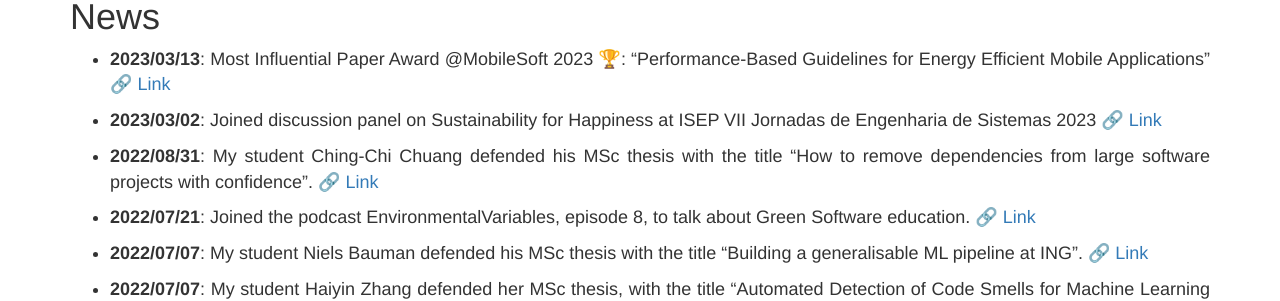
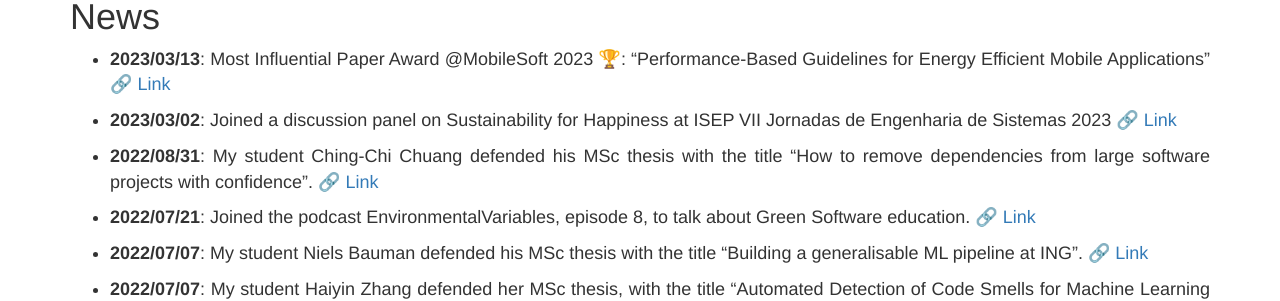
Before and after one commit to luiscruz/luiscruz.github.io, a Jekyll site: the page built from index.md, in a window 1280 px wide. Shown: the part 764-1065 px from the top of the page. Built offline with Jekyll 4.4.1, drawn with Linux system fonts in a browser that asks for light colours.

```diff
--- a/_data/updates.yml
+++ b/_data/updates.yml
@@ -1,7 +1,7 @@
 - msg: "Most Influential Paper Award @MobileSoft 2023 🏆: \"Performance-Based Guidelines for Energy Efficient Mobile Applications\""
   link: "http://luiscruz.github.io/publications/2017-05-performance.html"
   date: 2023/03/13
-- msg: "Joined discussion panel on Sustainability for Happiness at ISEP VII Jornadas de Engenharia de Sistemas 2023"
+- msg: "Joined a discussion panel on Sustainability for Happiness at ISEP VII Jornadas de Engenharia de Sistemas 2023"
   link: "https://www.isep.ipp.pt/PAGE/VIEWPAGE/ViIJES"
   link2: "https://www.youtube.com/watch?v=3sKfDMhbvz8"
   date: 2023/03/02
```
